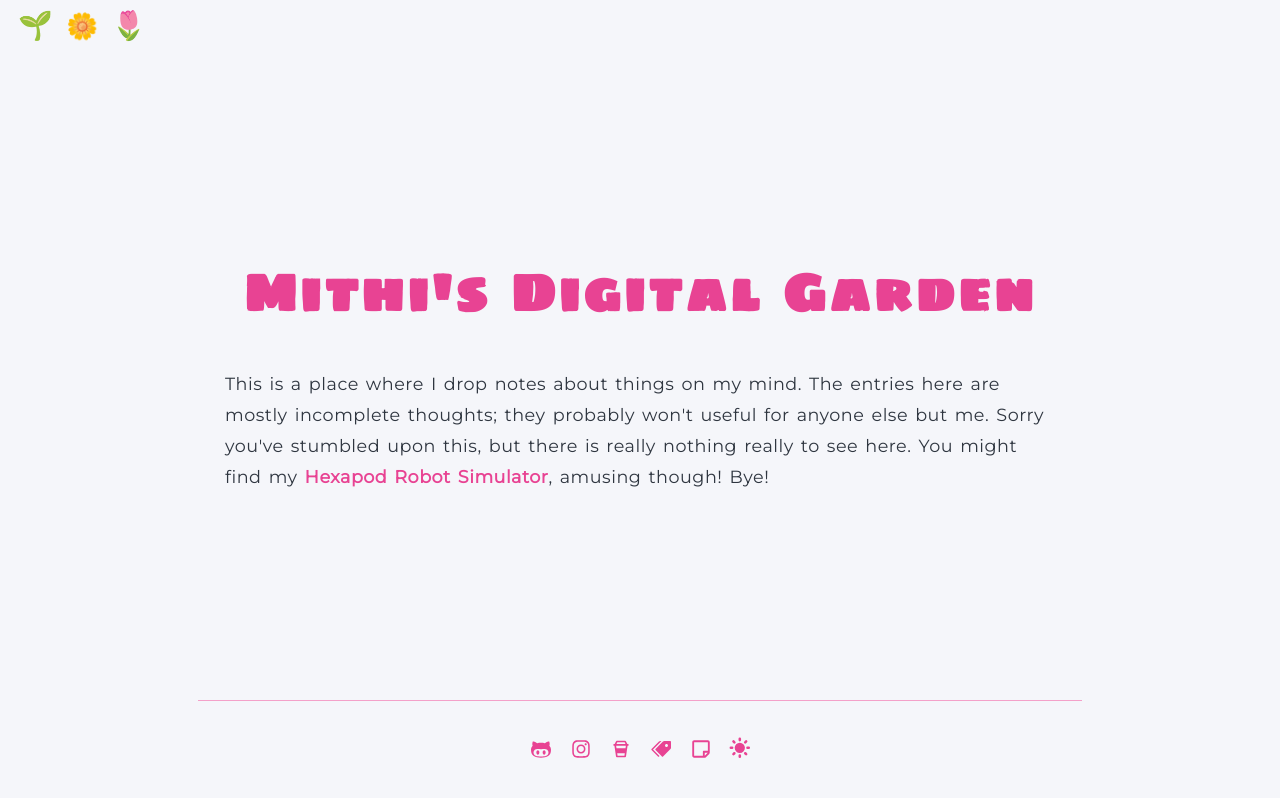
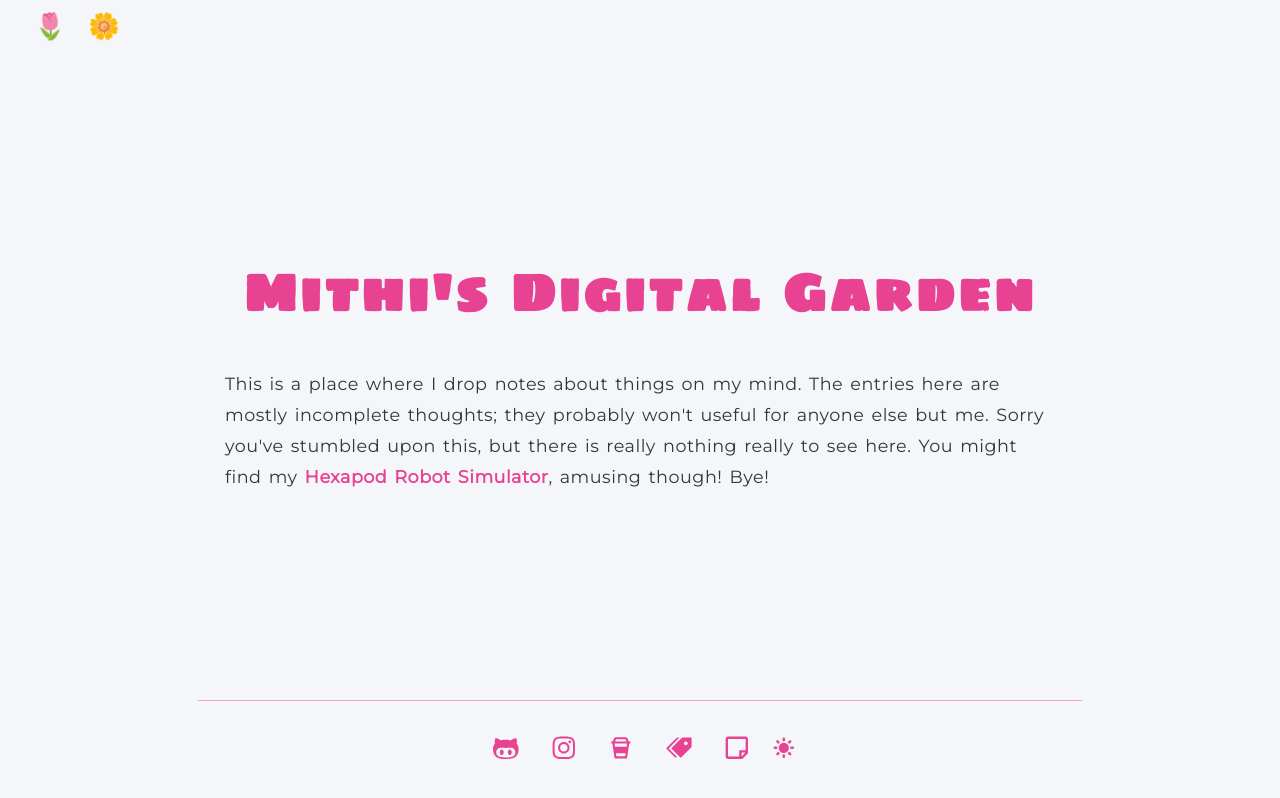
Before and after one commit to mithi/digital-garden, a Next.js app: page / in a window 1280 px wide. Built offline with nearby package versions, Linux system fonts and the light colour scheme; a web font is replaced by a local one.

Commit message:
🎨⭐ Refactor icons to be buttons and have render props

```diff
--- a/components/Layout/index.tsx
+++ b/components/Layout/index.tsx
@@ -11,58 +11,58 @@ import { BsMoon } from "react-icons/bs"
 import { HiSun } from "react-icons/hi"
 
 const Nav = () => {
-    const { theme, toggleTheme } = useContext(ThemeContext)
     return (
         <>
-            <Link href="/">
-                <a> 🌱 </a>
-            </Link>
-            <button style={{ fontSize: "1.6rem" }} onClick={toggleTheme}>
-                {theme === "light" ? "🌼" : "🌙"}
-            </button>
-            <Link href="/notes">
-                <a> 🌷 </a>
-            </Link>
+            <LinkInside path="/" render="🌷" />
+            <ThemeButton light="🌼" dark="🌙" />
         </>
     )
 }
 
-const LinkAway = ({ Component, url }) => (
+const LinkAway = ({ render, url }) => (
+    <button style={{ fontSize: "1.6rem" }}>
         <a href={url} target="_blank" rel="noopener noreferrer">
-        <span style={{ margin: "10px" }}>
-            <Component />
-        </span>
+            <span style={{ margin: "10px" }}>{render}</span>
         </a>
+    </button>
 )
 
-const LinkInside = ({ Component, path }) => (
+const LinkInside = ({ render, path }) => (
+    <button style={{ fontSize: "1.6rem" }}>
         <span style={{ margin: "10px" }}>
             <Link href={path}>
-            <a>
-                <Component />
-            </a>
+                <a>{render}</a>
             </Link>
         </span>
+    </button>
 )
 
-const ThemeButton = () => {
+type themeButtonPropsType = {
+    light?: any
+    dark?: any
+}
+
+const ThemeButton = ({ light, dark }: themeButtonPropsType) => {
+    const lightRender = light || <HiSun />
+    const darkRender = dark || <BsMoon />
+
     const { theme, toggleTheme } = useContext(ThemeContext)
     return (
         <button
             style={{ fontSize: "1.6rem", color: "var(--c0-primary)" }}
             onClick={toggleTheme}
         >
-            {theme === "light" ? <HiSun /> : <BsMoon />}
+            {theme === "light" ? lightRender : darkRender}
         </button>
     )
 }
 const FooterNav = () => (
     <>
-        <LinkAway url="https://github.com/mithi" Component={GoOctoface} />
-        <LinkAway url="https://www.instagram.com/minimithi/" Component={FaInstagram} />
-        <LinkAway url="https://ko-fi.com/minimithi/" Component={BiCoffeeTogo} />
-        <LinkInside path="/tags" Component={ImPriceTags} />
-        <LinkInside path="/notes" Component={FaRegStickyNote} />
+        <LinkAway url="https://github.com/mithi" render={<GoOctoface />} />
+        <LinkAway url="https://www.instagram.com/minimithi/" render={<FaInstagram />} />
+        <LinkAway url="https://ko-fi.com/minimithi/" render={<BiCoffeeTogo />} />
+        <LinkInside path="/tags" render={<ImPriceTags />} />
+        <LinkInside path="/notes" render={<FaRegStickyNote />} />
         <ThemeButton />
     </>
 )
```
Lines whose indentation alone changed are shown as unchanged.
